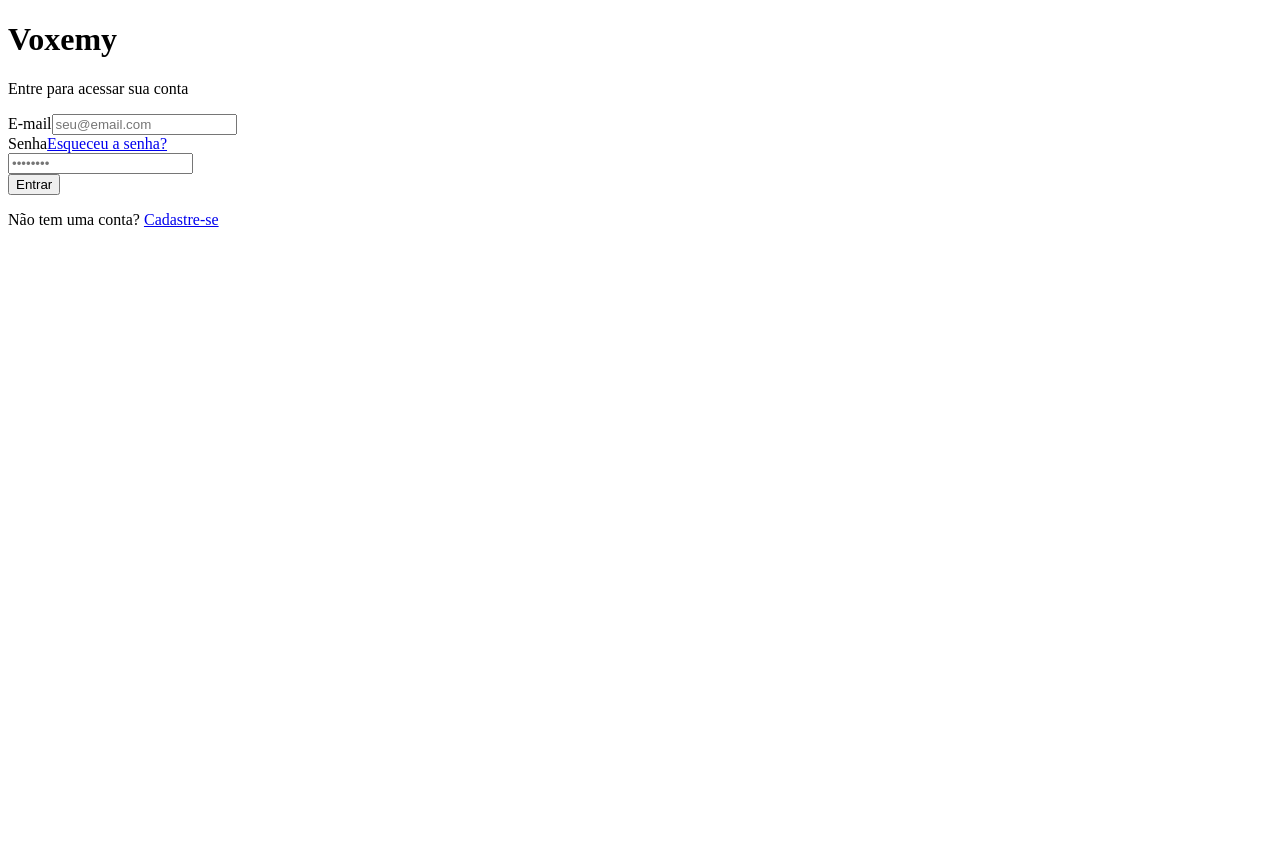
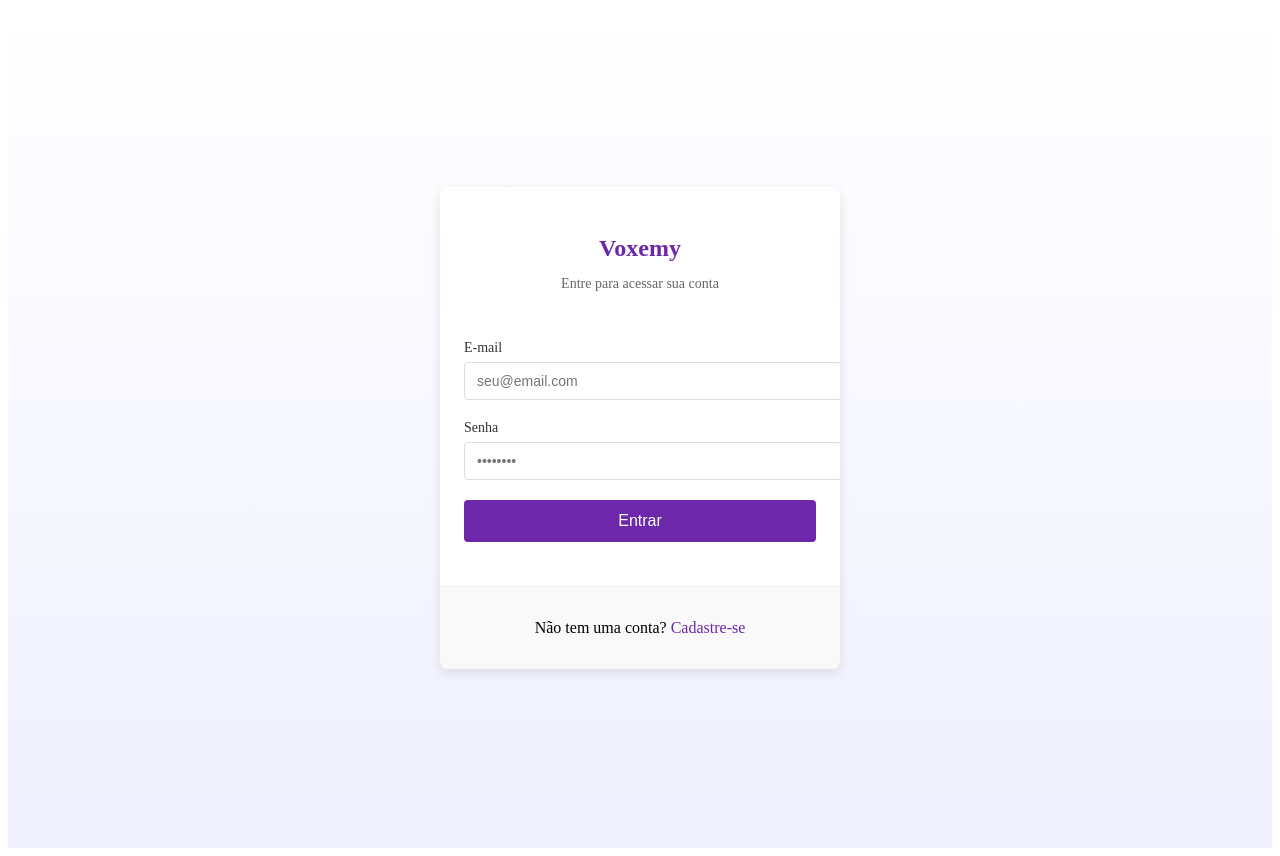
Before and after one commit to hiagoragazini/voxemy, a Next.js app: page /auth/login in a window 1280 px wide. Before the commit the page ends 800 px from the top, so only its background shows below. Built offline with nearby package versions, Linux system fonts and the light colour scheme.

Commit message:
Atualiza página de login com estilos inline

```diff
--- a/pages/auth/login.js
+++ b/pages/auth/login.js
@@ -3,6 +3,97 @@ import { useRouter } from 'next/router';
 import Link from 'next/link';
 import { auth } from '@/lib/firebase-fixed';
 import { signInWithEmailAndPassword } from 'firebase/auth';
+
+// Adicione estilos inline para garantir que funcionem
+const styles = {
+  container: {
+    display: 'flex',
+    minHeight: '100vh',
+    alignItems: 'center',
+    justifyContent: 'center',
+    background: 'linear-gradient(to bottom, #ffffff, #f0f0ff)',
+    padding: '20px'
+  },
+  card: {
+    width: '100%',
+    maxWidth: '400px',
+    background: '#ffffff',
+    borderRadius: '8px',
+    boxShadow: '0 4px 12px rgba(0, 0, 0, 0.1)',
+    overflow: 'hidden'
+  },
+  cardHeader: {
+    padding: '32px 24px 24px',
+    textAlign: 'center'
+  },
+  title: {
+    fontSize: '24px',
+    fontWeight: 'bold',
+    color: '#6c27ab',
+    marginBottom: '8px'
+  },
+  subtitle: {
+    fontSize: '14px',
+    color: '#666666',
+    marginBottom: '24px'
+  },
+  form: {
+    padding: '0 24px 24px'
+  },
+  formGroup: {
+    marginBottom: '20px'
+  },
+  label: {
+    display: 'block',
+    marginBottom: '6px',
+    fontSize: '14px',
+    fontWeight: '500',
+    color: '#333333'
+  },
+  input: {
+    width: '100%',
+    padding: '10px 12px',
+    fontSize: '14px',
+    border: '1px solid #dddddd',
+    borderRadius: '4px',
+    outline: 'none'
+  },
+  button: {
+    width: '100%',
+    padding: '12px',
+    backgroundColor: '#6c27ab',
+    color: 'white',
+    border: 'none',
+    borderRadius: '4px',
+    fontSize: '16px',
+    fontWeight: '500',
+    cursor: 'pointer'
+  },
+  buttonDisabled: {
+    opacity: '0.7',
+    cursor: 'not-allowed'
+  },
+  footer: {
+    padding: '16px 24px',
+    textAlign: 'center',
+    borderTop: '1px solid #eeeeee',
+    backgroundColor: '#f9f9f9'
+  },
+  link: {
+    color: '#6c27ab',
+    fontWeight: '500',
+    textDecoration: 'none'
+  },
+  error: {
+    backgroundColor: '#fff0f0',
+    borderLeft: '4px solid #dc2626',
+    color: '#dc2626',
+    padding: '12px',
+    marginBottom: '20px',
+    fontSize: '14px',
+    borderRadius: '4px'
+  }
+};
 
 export default function Login() {
   const router = useRouter();
@@ -31,8 +122,7 @@ export default function Login() {
     } catch (err) {
       console.error('Erro ao fazer login:', err);
 
-      if (err.code === 'auth/invalid-email' || err.code === 'auth/user-not-found' || err.code ===
-'auth/wrong-password') {
+      if (err.code === 'auth/invalid-email' || err.code === 'auth/user-not-found' || err.code === 'auth/wrong-password') {
         setError('E-mail ou senha incorretos');
       } else {
         setError('Erro ao fazer login. Tente novamente.');
@@ -43,98 +133,62 @@ export default function Login() {
   };
 
   return (
-    <div className="min-h-screen flex items-center justify-center bg-gradient-to-b from-white to-purple-50">
-      <div className="w-full max-w-md">
-        <div className="bg-white rounded-xl shadow-lg overflow-hidden">
-          <div className="px-8 pt-8 pb-6">
-            <div className="text-center mb-8">
-              <h1 className="text-3xl font-bold text-purple-700">Voxemy</h1>
-              <p className="mt-2 text-gray-600">Entre para acessar sua conta</p>
+    <div style={styles.container}>
+      <div style={styles.card}>
+        <div style={styles.cardHeader}>
+          <h1 style={styles.title}>Voxemy</h1>
+          <p style={styles.subtitle}>Entre para acessar sua conta</p>
         </div>
 
-            {error && (
-              <div className="mb-6 bg-red-50 border-l-4 border-red-500 p-4 rounded">
-                <p className="text-sm text-red-700">{error}</p>
-              </div>
-            )}
+        <form onSubmit={handleSubmit} style={styles.form}>
+          {error && <div style={styles.error}>{error}</div>}
 
-            <form onSubmit={handleSubmit}>
-              <div className="mb-6">
-                <label htmlFor="email" className="block text-sm font-medium text-gray-700 mb-1">
-                  E-mail
-                </label>
+          <div style={styles.formGroup}>
+            <label htmlFor="email" style={styles.label}>E-mail</label>
             <input
               id="email"
               type="email"
               value={email}
               onChange={(e) => setEmail(e.target.value)}
-                  className="w-full px-4 py-3 rounded-md border border-gray-300 focus:outline-none
-focus:ring-2 focus:ring-purple-500 focus:border-transparent transition"
+              style={styles.input}
               placeholder="seu@email.com"
               required
             />
           </div>
 
-              <div className="mb-6">
-                <div className="flex items-center justify-between mb-1">
-                  <label htmlFor="password" className="block text-sm font-medium text-gray-700">
-                    Senha
-                  </label>
-                  <Link href="/auth/forgot-password" className="text-xs font-medium text-purple-600
-hover:text-purple-500">
-                    Esqueceu a senha?
-                  </Link>
-                </div>
+          <div style={styles.formGroup}>
+            <label htmlFor="password" style={styles.label}>Senha</label>
             <input
               id="password"
               type="password"
               value={password}
               onChange={(e) => setPassword(e.target.value)}
-                  className="w-full px-4 py-3 rounded-md border border-gray-300 focus:outline-none
-focus:ring-2 focus:ring-purple-500 focus:border-transparent transition"
+              style={styles.input}
               placeholder="••••••••"
               required
             />
           </div>
 
-              <div className="mb-6">
+          <div style={styles.formGroup}>
             <button
               type="submit"
               disabled={loading}
-                  className="w-full flex justify-center items-center py-3 px-4 border border-transparent
-rounded-md shadow-sm text-base font-medium text-white bg-purple-600 hover:bg-purple-700 focus:outline-none
-focus:ring-2 focus:ring-offset-2 focus:ring-purple-500 transition-colors disabled:opacity-50
-disabled:cursor-not-allowed"
+              style={{...styles.button, ...(loading ? styles.buttonDisabled : {})}}
             >
-                  {loading ? (
-                    <>
-                      <svg className="animate-spin -ml-1 mr-2 h-4 w-4 text-white"
-xmlns="http://www.w3.org/2000/svg" fill="none" viewBox="0 0 24 24">
-                        <circle className="opacity-25" cx="12" cy="12" r="10" stroke="currentColor"
-strokeWidth="4"></circle>
-                        <path className="opacity-75" fill="currentColor" d="M4 12a8 8 0 018-8V0C5.373 0 0
-5.373 0 12h4zm2 5.291A7.962 7.962 0 014 12H0c0 3.042 1.135 5.824 3 7.938l3-2.647z"></path>
-                      </svg>
-                      Entrando...
-                    </>
-                  ) : (
-                    'Entrar'
-                  )}
+              {loading ? 'Entrando...' : 'Entrar'}
             </button>
           </div>
         </form>
-          </div>
 
-          <div className="px-8 py-6 bg-gray-50 border-t border-gray-100">
-            <p className="text-sm text-center text-gray-600">
+        <div style={styles.footer}>
+          <p>
             Não tem uma conta?{' '}
-              <Link href="/auth/signup" className="font-medium text-purple-600 hover:text-purple-500">
+            <Link href="/auth/signup" style={styles.link}>
               Cadastre-se
             </Link>
           </p>
         </div>
       </div>
     </div>
-    </div>
   );
 }
```
Lines whose indentation alone changed are shown as unchanged.
